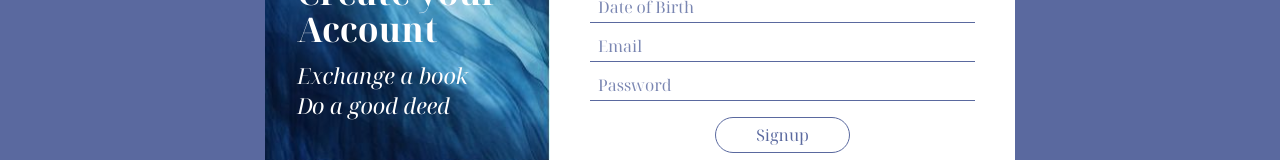
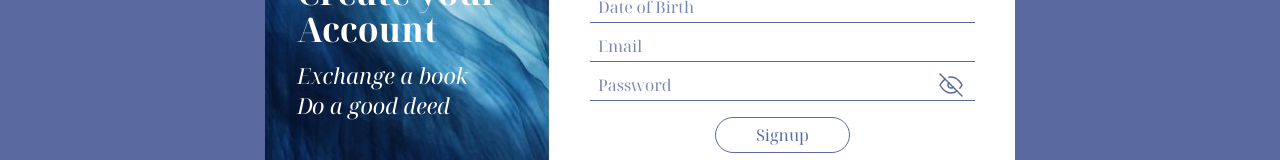
Before and after one commit to Olenushynets-Iryna/book-exchange, a React (Vite) app in the folder client/: page /signup in a window 1280 px wide. Shown: the part 350-510 px from the top of the page. Built offline with nearby package versions, Linux system fonts and the light colour scheme.

Commit message:
Додано око на поле вводу пароля

```diff
--- a/client/src/components/Input/Input.jsx
+++ b/client/src/components/Input/Input.jsx
@@ -1,7 +1,55 @@
+import { useState } from 'react';
 import styles from './Input.module.css';
 
 function Input({ type = 'text', ...props }) {
-  return <input className={styles.input} type={type} {...props} />;
+  const [isVisible, setIsVisible] = useState(false);
+  const isPassword = type === 'password';
+
+  const field = (
+    <input
+      className={`${styles.input} ${isPassword ? styles.withEye : ''}`}
+      type={isPassword && isVisible ? 'text' : type}
+      {...props}
+    />
+  );
+
+  if (!isPassword) {
+    return field;
+  }
+
+  return (
+    <div className={styles.wrap}>
+      {field}
+      <button
+        type="button"
+        className={styles.eye}
+        aria-label={isVisible ? 'Hide password' : 'Show password'}
+        onClick={() => setIsVisible(!isVisible)}
+      >
+        <svg
+          viewBox="0 0 24 24"
+          fill="none"
+          stroke="currentColor"
+          strokeWidth="1.5"
+          strokeLinecap="round"
+          strokeLinejoin="round"
+          aria-hidden="true"
+        >
+          {isVisible ? (
+            <>
+              <path d="M1 12s4-8 11-8 11 8 11 8-4 8-11 8-11-8-11-8z" />
+              <circle cx="12" cy="12" r="3" />
+            </>
+          ) : (
+            <>
+              <path d="M17.94 17.94A10.07 10.07 0 0 1 12 20c-7 0-11-8-11-8a18.45 18.45 0 0 1 5.06-5.94M9.9 4.24A9.12 9.12 0 0 1 12 4c7 0 11 8 11 8a18.5 18.5 0 0 1-2.16 3.19m-6.72-1.07a3 3 0 1 1-4.24-4.24" />
+              <line x1="1" y1="1" x2="23" y2="23" />
+            </>
+          )}
+        </svg>
+      </button>
+    </div>
+  );
 }
 
 export default Input;
--- a/client/src/components/Input/Input.module.css
+++ b/client/src/components/Input/Input.module.css
@@ -18,3 +18,32 @@
 .input:focus {
   border-bottom-width: 2px;
 }
+
+.wrap {
+  position: relative;
+  width: 100%;
+}
+
+.withEye {
+  padding-right: 44px;
+}
+
+.eye {
+  position: absolute;
+  top: 50%;
+  right: 12px;
+  display: flex;
+  width: 24px;
+  height: 24px;
+  padding: 0;
+  border: none;
+  background: none;
+  color: var(--color-primary);
+  cursor: pointer;
+  transform: translateY(-50%);
+}
+
+.eye svg {
+  width: 100%;
+  height: 100%;
+}
```
